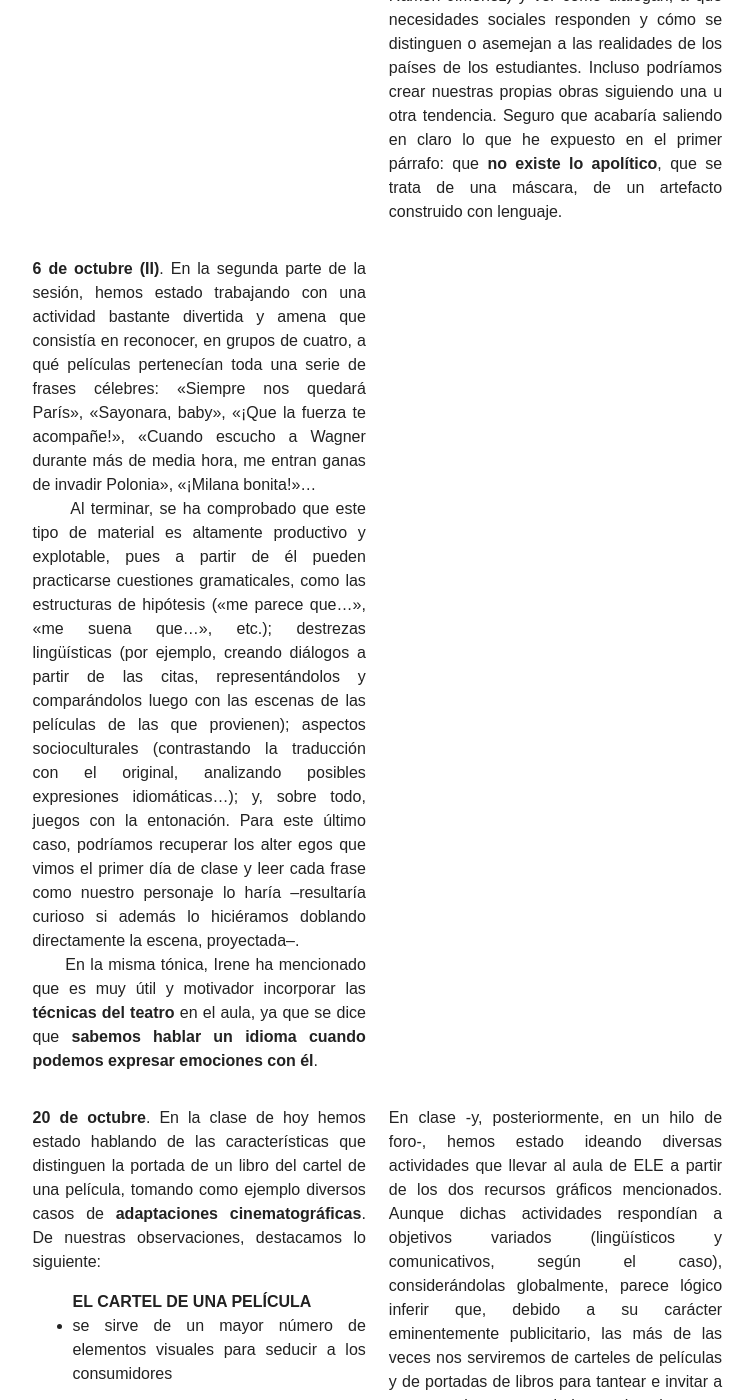
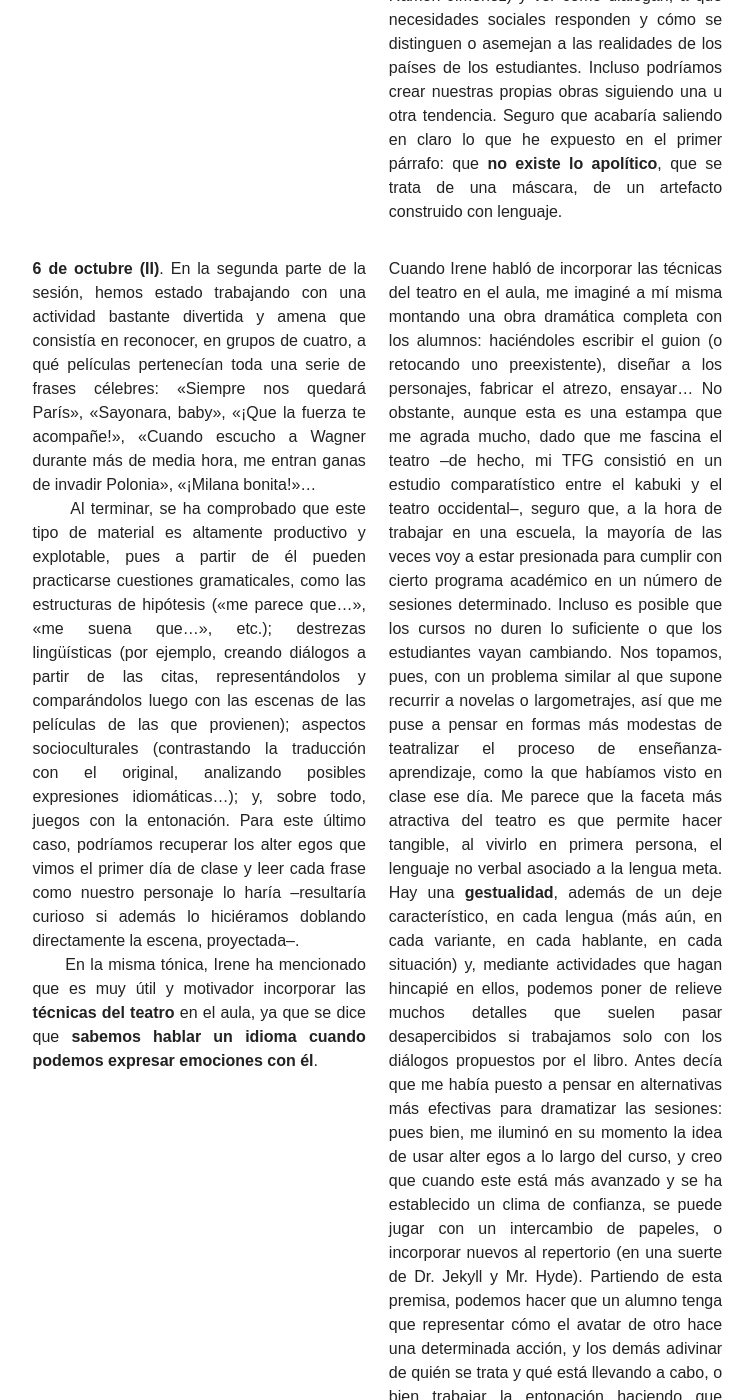
Before and after one commit to immalopez/immalopez.github.io, a Jekyll site: the page built from _posts/blog/2017-10-20-registro-de-aprendizaje-reflexivo.md, in a window 1280 px wide and 1400 px high, scrolled down 3237 px. Shown: the whole window, without its empty margins (350-1104 px from the left). Built offline with Jekyll 4.4.1, drawn with Linux system fonts in a browser that asks for light colours; nearby versions of some CDN libraries; comment, search, counter and statistics services are not loaded; some of the changed text lies outside the part shown.

Commit message:
Update 2017-10-20-registro-de-aprendizaje-reflexivo.md

```diff
--- a/_posts/blog/2017-10-20-registro-de-aprendizaje-reflexivo.md
+++ b/_posts/blog/2017-10-20-registro-de-aprendizaje-reflexivo.md
@@ -55,6 +55,12 @@ Para ello, seguiremos un procedimiento de **reflexión en columna**: en la izqui
         <br />
         En la misma tónica, Irene ha mencionado que es muy útil y motivador incorporar las <strong>técnicas del teatro</strong> en el aula, ya que se dice que <strong>sabemos hablar un idioma cuando podemos expresar emociones con él</strong>.
       </td>
+      <td>Cuando Irene habló de incorporar las técnicas del teatro en el aula, me imaginé a mí misma montando una obra dramática completa con los alumnos: haciéndoles escribir el guion (o retocando uno preexistente), diseñar a los personajes, fabricar el atrezo, ensayar… No obstante, aunque esta es una estampa que me agrada mucho, dado que me fascina el teatro –de hecho, mi TFG consistió en un estudio comparatístico entre el kabuki y el teatro occidental–, seguro que, a la hora de trabajar en una escuela, la mayoría de las veces voy a estar presionada para cumplir con cierto programa académico en un número de sesiones determinado. Incluso es posible que los cursos no duren lo suficiente o que los estudiantes vayan cambiando. Nos topamos, pues, con un problema similar al que supone recurrir a novelas o largometrajes, así que me puse a pensar en formas más modestas de teatralizar el proceso de enseñanza-aprendizaje, como la que habíamos visto en clase ese día.
+Me parece que la faceta más atractiva del teatro es que permite hacer tangible, al vivirlo en primera persona, el lenguaje no verbal asociado a la lengua meta. Hay una <strong>gestualidad</strong>, además de un deje característico, en cada lengua (más aún, en cada variante, en cada hablante, en cada situación) y, mediante actividades que hagan hincapié en ellos, podemos poner de relieve muchos detalles que suelen pasar desapercibidos si trabajamos solo con los diálogos propuestos por el libro.
+Antes decía que me había puesto a pensar en alternativas más efectivas para dramatizar las sesiones: pues bien, me iluminó en su momento la idea de usar alter egos a lo largo del curso, y creo que cuando este está más avanzado y se ha establecido un clima de confianza, se puede jugar con un intercambio de papeles, o incorporar nuevos al repertorio (en una suerte de Dr. Jekyll y Mr. Hyde). Partiendo de esta premisa, podemos hacer que un alumno tenga que representar cómo el avatar de otro hace una determinada acción, y los demás adivinar de quién se trata y qué está llevando a cabo, o bien trabajar la entonación haciendo que transmitan un mensaje a partir de palabras ininteligibles. También podrían interpretar una escena muda y los demás ponerle guion, de forma parecida a la idea del doblaje que salió en clase.
+En cuanto a mi ambición de representar una historia, podría dividir el trabajo entre los alumnos (en grupos) y que tuvieran que grabarse interpretando una escena fuera del aula. Después sería posible editar las escenas para que convergiesen, o bien elegir la mejor interpretación (la más divertida, la más emotiva, la más realista…), en caso de haber hecho que todos los grupos grabasen la misma escena. Lo bueno de este método (aunque pueda resultar algo intimidatorio) es que, al grabarse, los estudiantes pueden verse a sí mismos y tomar conciencia de sus fuertes y sus flaquezas más allá de la corrección del profesor. Más aún, si existiera un buen ambiente entre los alumnos, sería factible crear un canal de YouTube privado y subir allí todos los vídeos para que los aprendientes mismos pudieran darse <i>feedback</i> entre ellos (esta idea del canal la he tomado de mi propia experiencia como estudiante de chino).
+En fin, el abanico de posibilidades es muy amplio y, como siempre, hay que elegir las actividades en función de la idiosincrasia de nuestros alumnos (y, tristemente, de la escuela en la que ejerzamos nuestra profesión).
+</td>
       </tr>
         <tr>
       <td><strong>20 de octubre</strong>. En la clase de hoy hemos estado hablando de las características que distinguen la portada de un libro del cartel de una película, tomando como ejemplo diversos casos de <strong>adaptaciones cinematográficas</strong>.
```
